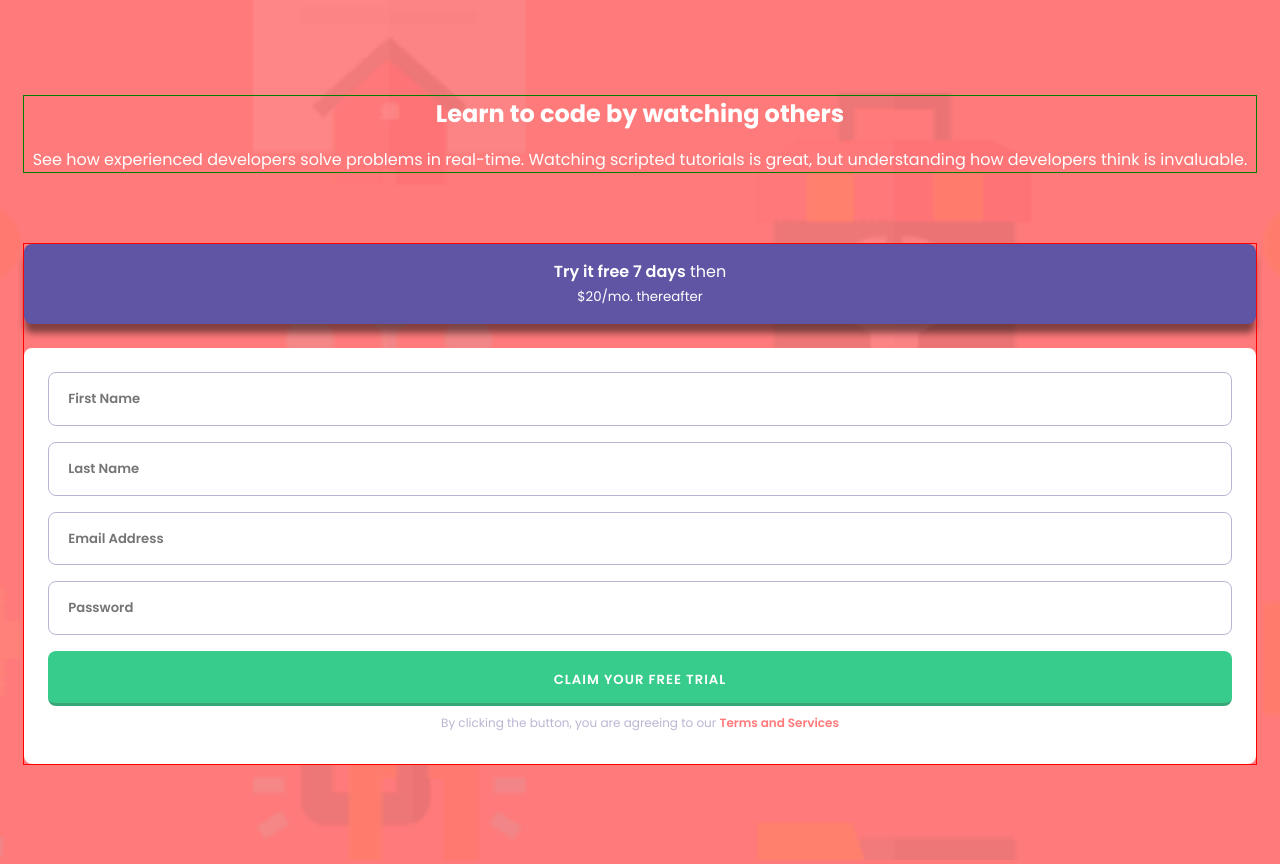
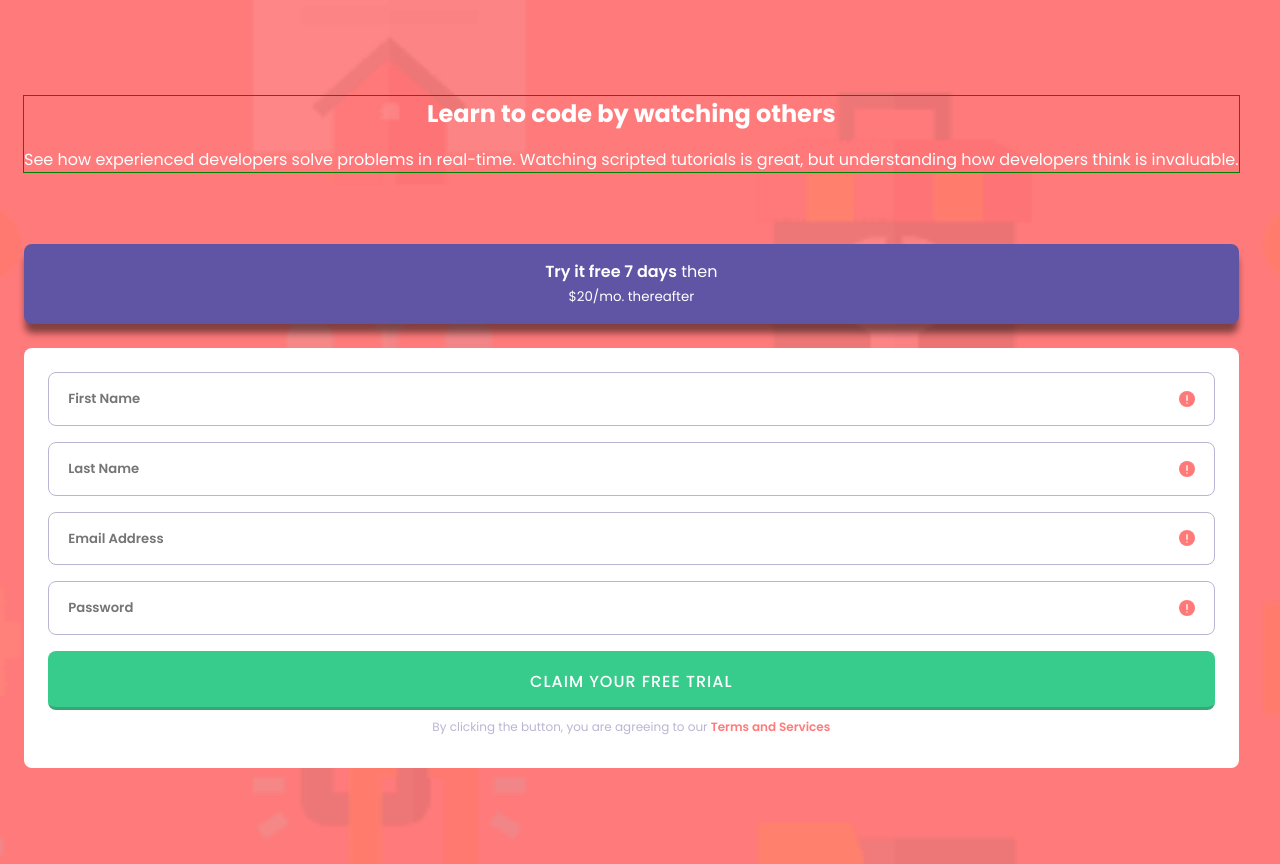
Before and after one commit to ryanschoolbs/intro-component-with-signup-form, a plain HTML site: page index.html in a window 1280 px wide. Drawn offline with Linux system fonts and the light colour scheme.

Commit message:
add exclamation icon

```diff
--- a/index.html
+++ b/index.html
@@ -27,12 +27,13 @@
             </p>
          </div>
          <div class="action-wrap">
-            <button class="trial-btn">
+            <div class="trial-banner">
                <p><span>Try it free 7 days</span> then</p>
                <small>$20/mo. thereafter</small>
-            </button>
+            </div>
 
-            <form class="form-control">
+            <form class="form">
+               <div class="form-control">
                   <input
                      type="text"
                      name=""
@@ -40,6 +41,9 @@
                      placeholder="First Name"
                      required
                   />
+                  <i><img src="./images/icon-error.svg" alt="" /></i>
+               </div>
+               <div class="form-control">
                   <input
                      type="text"
                      name=""
@@ -47,6 +51,9 @@
                      placeholder="Last Name"
                      required
                   />
+                  <i><img src="./images/icon-error.svg" alt="" /></i>
+               </div>
+               <div class="form-control">
                   <input
                      type="email"
                      name=""
@@ -54,6 +61,9 @@
                      placeholder="Email Address"
                      required
                   />
+                  <i><img src="./images/icon-error.svg" alt="" /></i>
+               </div>
+               <div class="form-control">
                   <input
                      type="text"
                      name=""
@@ -61,6 +71,8 @@
                      placeholder="Password"
                      required
                   />
+                  <i><img src="./images/icon-error.svg" alt="" /></i>
+               </div>
 
                <button type="submit" class="submit-btn">
                   <p>Claim your free trial</p>
--- a/scss/main.scss
+++ b/scss/main.scss
@@ -39,13 +39,13 @@ body {
 }
 
 .action-wrap {
-   outline: 1px solid red;
+   // outline: 1px solid red;
    font-size: $fs-sm;
    display: flex;
    flex-direction: column;
    row-gap: 1.5rem;
 
-   .trial-btn {
+   .trial-banner {
       background-color: $bt-blue;
       color: white;
       width: 100%;
@@ -61,7 +61,7 @@ body {
       }
    }
 
-   .form-control {
+   .form {
       background-color: white;
       border: none;
       border-radius: 8px;
@@ -71,12 +71,33 @@ body {
          width: 100%;
          padding: 1rem 1.5rem;
          padding-left: 1.2rem;
+         padding-right: 1.2rem;
          margin-bottom: 1rem;
          border-radius: 8px;
          border: 1px solid $grayish-blue;
 
          &::placeholder {
             font-weight: 600;
+         }
+
+         &:focus {
+            outline: 0;
+            border-color: #777;
+         }
+      }
+
+      .form-control {
+         position: relative;
+         // outline: 1px solid red;
+
+         i {
+            position: absolute;
+            width: $fs-rg;
+            right: 1.2rem;
+            top: calc(50% - 1rem);
+
+            // visibility: hidden;
+            visibility: visible;
          }
       }
    }
@@ -89,12 +110,19 @@ body {
       padding: 1rem 2rem;
       color: white;
       text-transform: uppercase;
-      font-weight: 600;
+      font-weight: 500;
       letter-spacing: 1px;
       border-bottom: 3px rgba(60, 60, 60, 0.261) solid;
 
       p {
+         font-size: $fs-rg;
          transform: translateY(3px);
+      }
+
+      &:hover {
+         cursor: pointer;
+         transition: 0.3s;
+         opacity: 0.85;
       }
    }
    .terms {
@@ -108,6 +136,12 @@ body {
          text-decoration: none;
          color: $bg-red;
          font-weight: 600;
+
+         &:hover {
+            cursor: pointer;
+            opacity: 0.85;
+            transition: 0.3s;
+         }
       }
    }
 }
```
Also changed, not shown: dist/css/main.css. Lines whose indentation alone changed are shown as unchanged.
